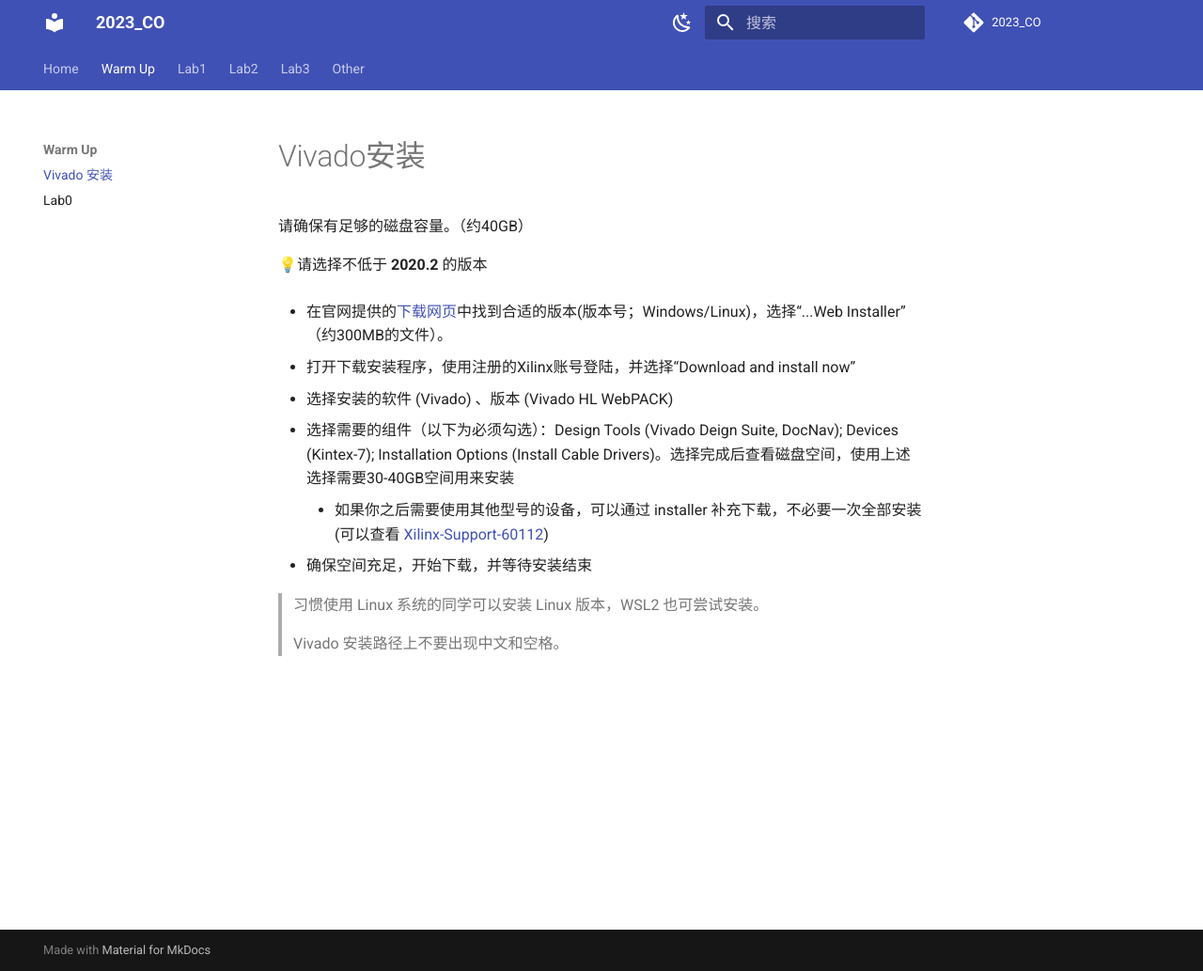
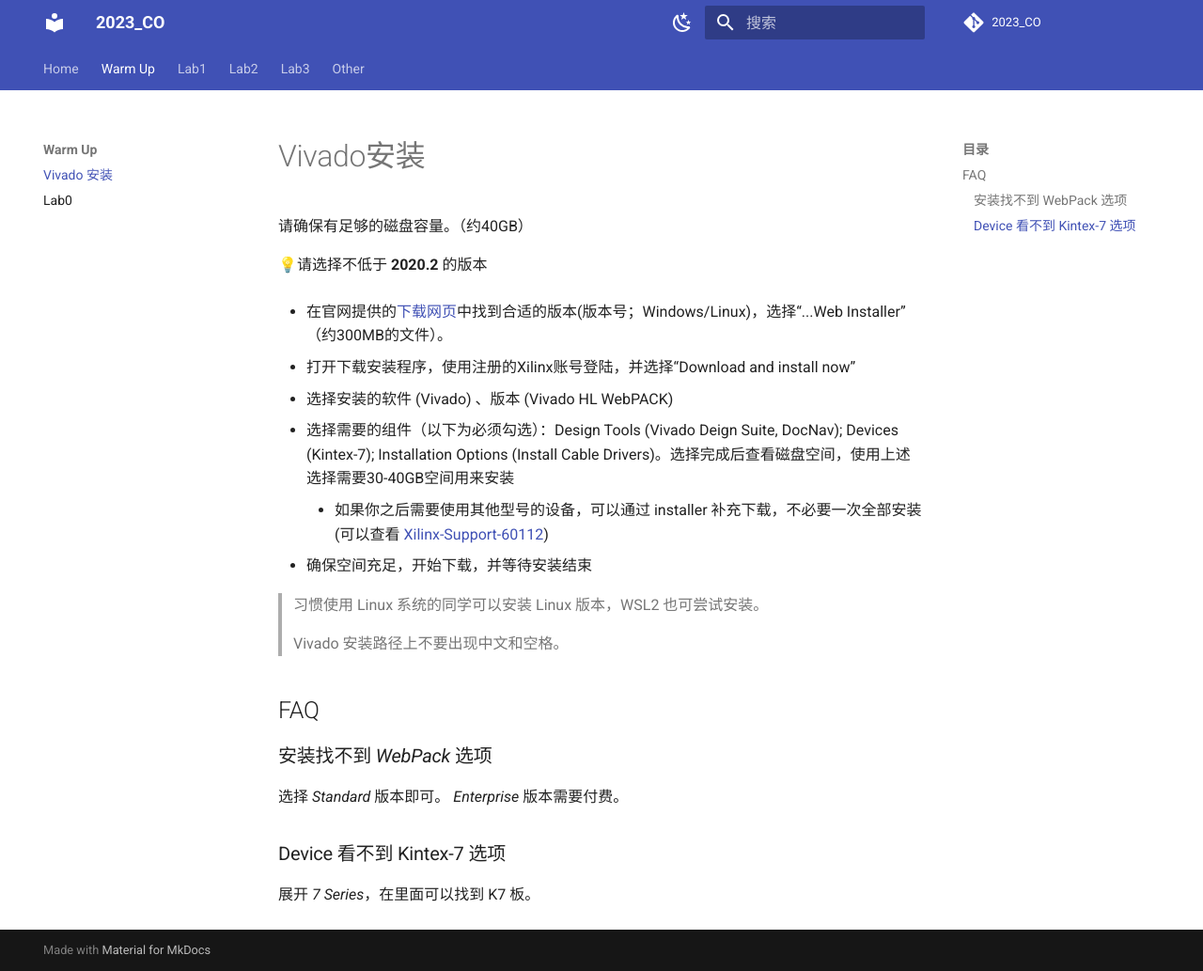
Before and after one commit to Guahao31/2023_CO, an MkDocs documentation site: the page built from docs/warmup/Vivado_installation.md, in a window 1280 px wide and 1033 px high. Shown: the whole window at 94% size. Built offline with MkDocs 1.6.1 and Material for MkDocs 9.7.7, drawn with Linux system fonts in a browser that asks for light colours; comment, search, counter and statistics services are not loaded.

Commit message:
update: vivado_installation FAQ

```diff
--- a/docs/warmup/Vivado_installation.md
+++ b/docs/warmup/Vivado_installation.md
@@ -15,3 +15,13 @@
 > 习惯使用 Linux 系统的同学可以安装 Linux 版本，WSL2 也可尝试安装。
 >
 > Vivado 安装路径上不要出现中文和空格。
+
+## FAQ
+
+### 安装找不到 *WebPack* 选项
+
+选择 *Standard* 版本即可。 *Enterprise* 版本需要付费。
+
+### Device 看不到 Kintex-7 选项
+
+展开 *7 Series*，在里面可以找到 K7 板。
```
